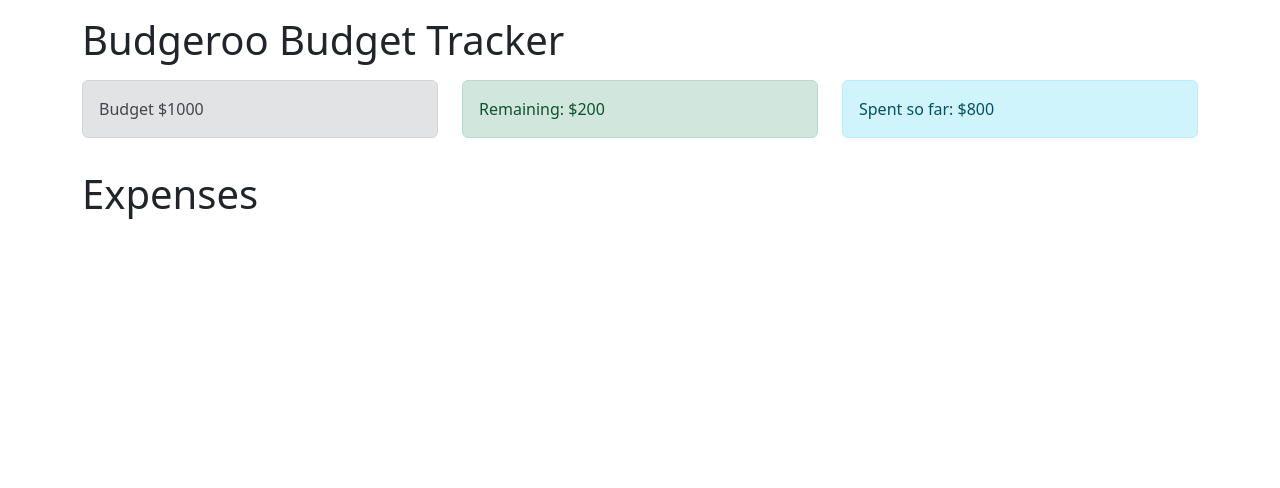
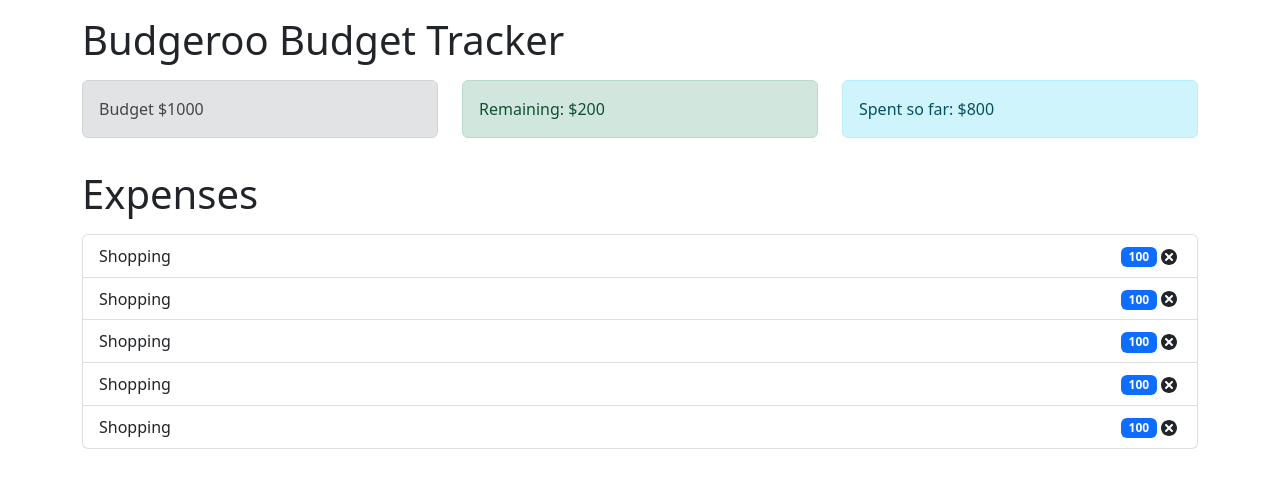
Before and after one commit to ShaunFerris/budgeroo, a React (Vite) app: page / in a window 1280 px wide. Shown: the top 488 px of the page. Built offline with nearby package versions, Linux system fonts and the light colour scheme.

Commit message:
Add expense list and item component mock ups

```diff
--- a/index.html
+++ b/index.html
@@ -4,7 +4,7 @@
     <meta charset="UTF-8" />
     <link rel="icon" type="image/svg+xml" href="/vite.svg" />
     <meta name="viewport" content="width=device-width, initial-scale=1.0" />
-    <title>Vite + React</title>
+    <title>Budgeroo Budget Tracking</title>
   </head>
   <body>
     <div id="root"></div>
--- a/src/App.jsx
+++ b/src/App.jsx
@@ -2,6 +2,7 @@
 import Budget from './components/Budget';
 import Remaining from './components/Remaining';
 import ExpenseTotal from './components/ExpenseTotal';
+import ExpenseList from './components/ExpenseList';
 
 const App = () => {
     return (
@@ -19,6 +20,11 @@
                 </div>
             </div>
             <h1 className='mt-3'>Expenses</h1>
+            <div className='row mt-3'>
+                <div className='col-sm'>
+                    <ExpenseList />
+                </div>
+            </div>
         </div>
     );
 }
--- /dev/null
+++ b/src/components/ExpenseItem.jsx
@@ -0,0 +1,18 @@
+import React from "react";
+import { TiDelete } from "react-icons/ti"
+
+const ExpenseItem = (props) => {
+    return (
+        <li className="list-group-item d-flex justify-content-between align-items-center">
+            {props.name}
+            <div>
+                <span className="mr-3 badge badge-pill bg-primary">
+                    {props.cost}
+                </span>
+                <TiDelete size="1.5em"></TiDelete>
+            </div>
+        </li>
+    );
+};
+
+export default ExpenseItem;
--- /dev/null
+++ b/src/components/ExpenseList.jsx
@@ -0,0 +1,26 @@
+import React from "react";
+import ExpenseItem from "./ExpenseItem";
+
+const ExpenseList = () => {
+    const expenses = [
+        {id: 100, name: "Shopping", cost: 100},
+        {id: 100, name: "Shopping", cost: 100},
+        {id: 100, name: "Shopping", cost: 100},
+        {id: 100, name: "Shopping", cost: 100},
+        {id: 100, name: "Shopping", cost: 100}
+    ];
+
+    return (
+        <ul className="list-group">
+            {expenses.map((expense) => (
+                <ExpenseItem
+                    id={expense.id}
+                    name={expense.name}
+                    cost={expense.cost}
+                />
+            ))}
+        </ul>
+    );
+};
+
+export default ExpenseList;
```
